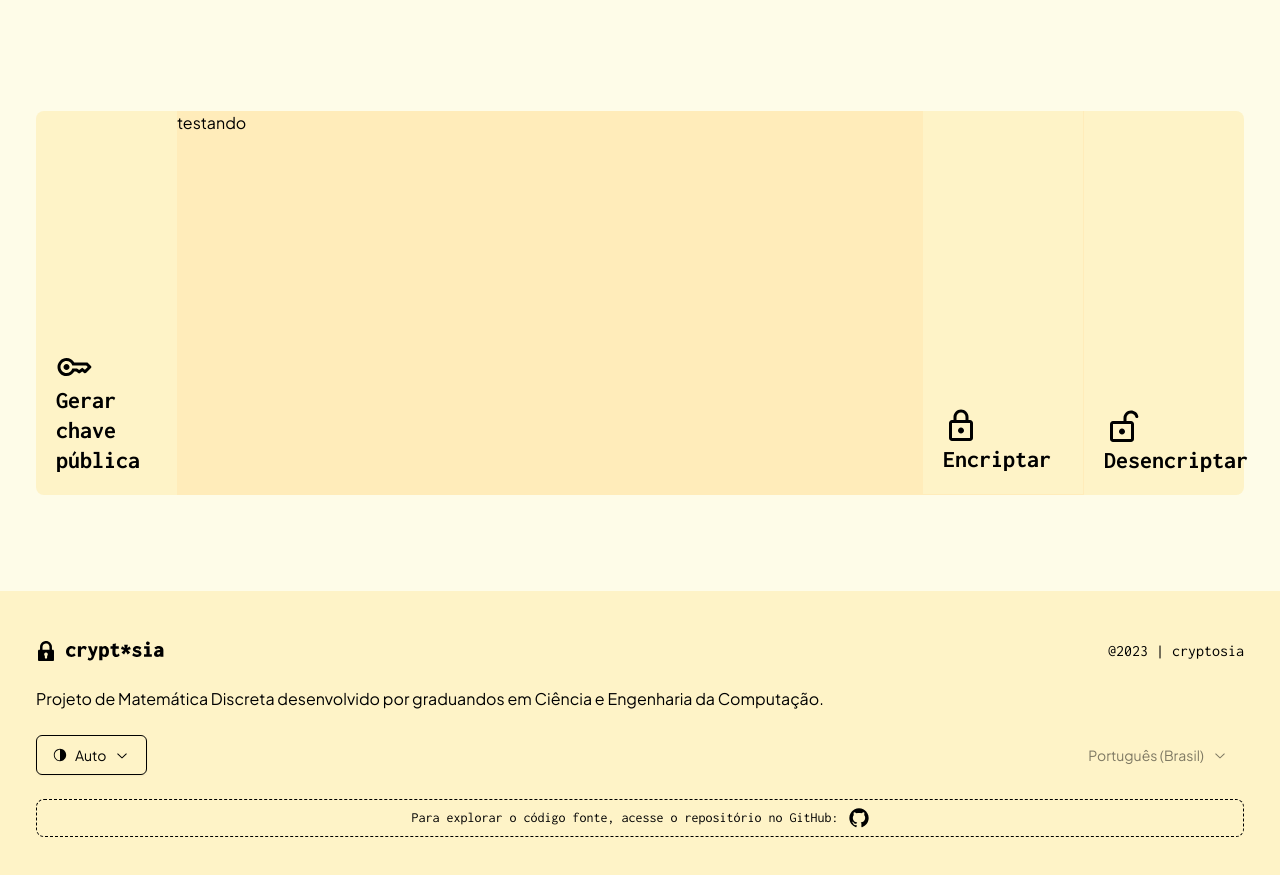
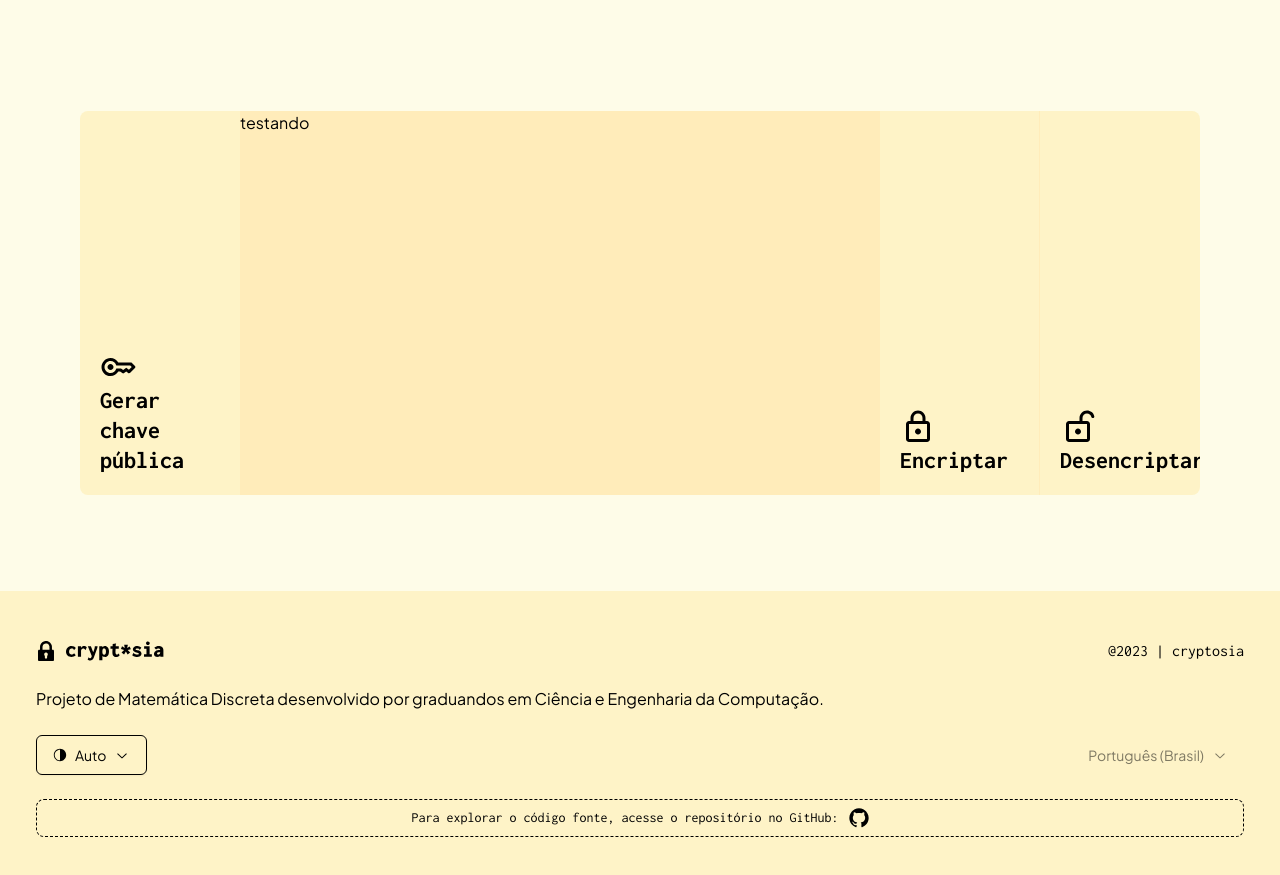
Before and after one commit to theduardomaciel/cryptosia-web, a Next.js app: page / in a window 1280 px wide. Shown: the part 968-1843 px from the top of the page. Built offline with nearby package versions, Linux system fonts and the light colour scheme.

Commit message:
Fix: horizontal accordion animation

```diff
--- a/components/Sections/Holder.tsx
+++ b/components/Sections/Holder.tsx
@@ -19,17 +19,17 @@
                     icon={<PublicKeyIcon className={"w-9 h-9"} />}
                     name="Gerar chave pública"
                 >
-                    <div className="flex w-1/3 bg-transparent">
+                    <div className="flex flex-1 bg-transparent">
                         <p>testando</p>
                     </div>
                 </Section>
                 <Section
                     id="encrypt"
-                    className="border-b lg:border-r border-transparent border-r-primary-100 border-b-primary-100 lg:dark:border-r-gray-100 dark:border-b-gray-100"
+                    className="max-md:border-b lg:border-r border-transparent border-r-primary-100 border-b-primary-100 lg:dark:border-r-gray-100 dark:border-b-gray-100"
                     icon={<EncryptIcon className={"w-9 h-9"} />}
                     name="Encriptar"
                 >
-                    <div className="flex w-full bg-transparent">
+                    <div className="flex bg-transparent">
                         <p>testando</p>
                     </div>
                 </Section>
@@ -39,7 +39,7 @@
                     icon={<DecryptIcon className={"w-9 h-9"} />}
                     name="Desencriptar"
                 >
-                    <div className="flex w-1/3 bg-transparent">
+                    <div className="flex bg-transparent">
                         <p>testando</p>
                     </div>
                 </Section>
--- a/components/Sections/Section.tsx
+++ b/components/Sections/Section.tsx
@@ -10,7 +10,6 @@
     icon: React.ReactNode;
     children?: React.ReactNode;
     className?: string;
-    isisExpanded?: boolean;
 }
 
 export default function Section({
@@ -30,19 +29,17 @@
     return (
         <li
             className={clsx(
-                "flex flex-col lg:flex-row transition hover:bg-primary-200 dark:hover:bg-gray-100 bg-white-200 dark:bg-gray-200 dark:bg-dark-gray-400 max-md:w-full lg:w-fit lg:h-96",
-                /* {
-                    "bg-dark-gray-300 border border-dark-gray-100": isExpanded,
-                }, */
+                "flex flex-col lg:flex-row hover:bg-primary-200 dark:hover:bg-gray-100 bg-white-200 dark:bg-gray-200 dark:bg-dark-gray-400 max-md:w-full max-w-fit lg:h-96 overflow-hidden ease-in-out flex-grow transition-[max-height,opacity] lg:transition-[max-width,opacity] duration-700 lg:duration-700",
                 {
-                    "flex-1": isExpanded,
+                    "max-md:max-h-[50rem] lg:max-w-[50rem]": isExpanded,
+                    "max-md:max-h-0 lg:max-w-[10rem]": !isExpanded,
                 },
                 className
             )}
         >
             {/* Header */}
             <div
-                className="cursor-pointer transition flex flex-row px-5 items-center lg:items-end justify-between w-full lg:w-40 py-5 gap-x-3"
+                className="cursor-pointer transition flex flex-row px-5 items-center lg:items-end justify-between lg:w-40 py-5 gap-x-3"
                 onClick={
                     () => router.replace(`?app=${id}`, { scroll: false })
                     /* isExpanded
@@ -60,11 +57,11 @@
             {/* Content */}
             <div
                 className={clsx(
-                    "max-md:px-5 pt-0 overflow-hidden transition-[max-height,opacity] lg:transition-[max-width,opacity] duration-700 lg:duration-700 bg-primary-100 dark:bg-primary-200 w-full",
-                    {
+                    "max-md:px-5 pt-0 overflow-hidden ease-in-out flex-grow transition-[max-height,opacity] lg:transition-[max-width,opacity] duration-700 lg:duration-700 bg-primary-100 dark:bg-primary-200 flex-1"
+                    /* {
                         "max-md:max-h-[50rem] lg:max-w-[50rem]": isExpanded,
                         "max-md:max-h-0 lg:max-w-0": !isExpanded,
-                    }
+                    } */
                 )}
             >
                 {children && children}
```
